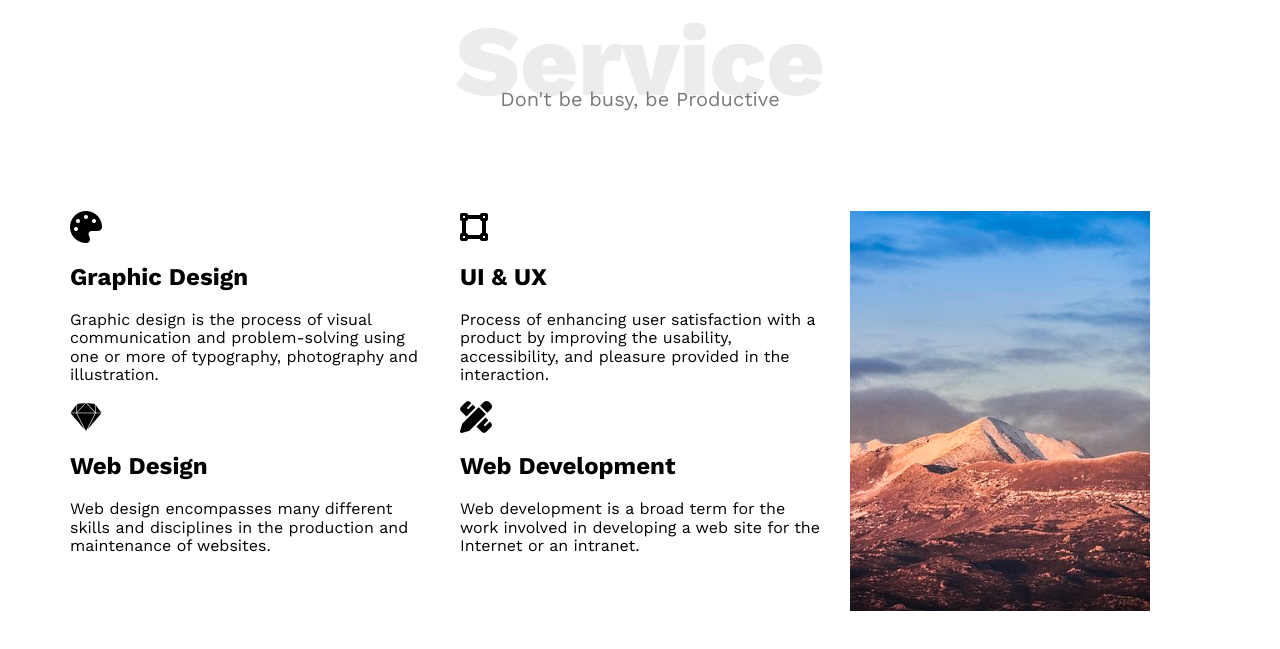
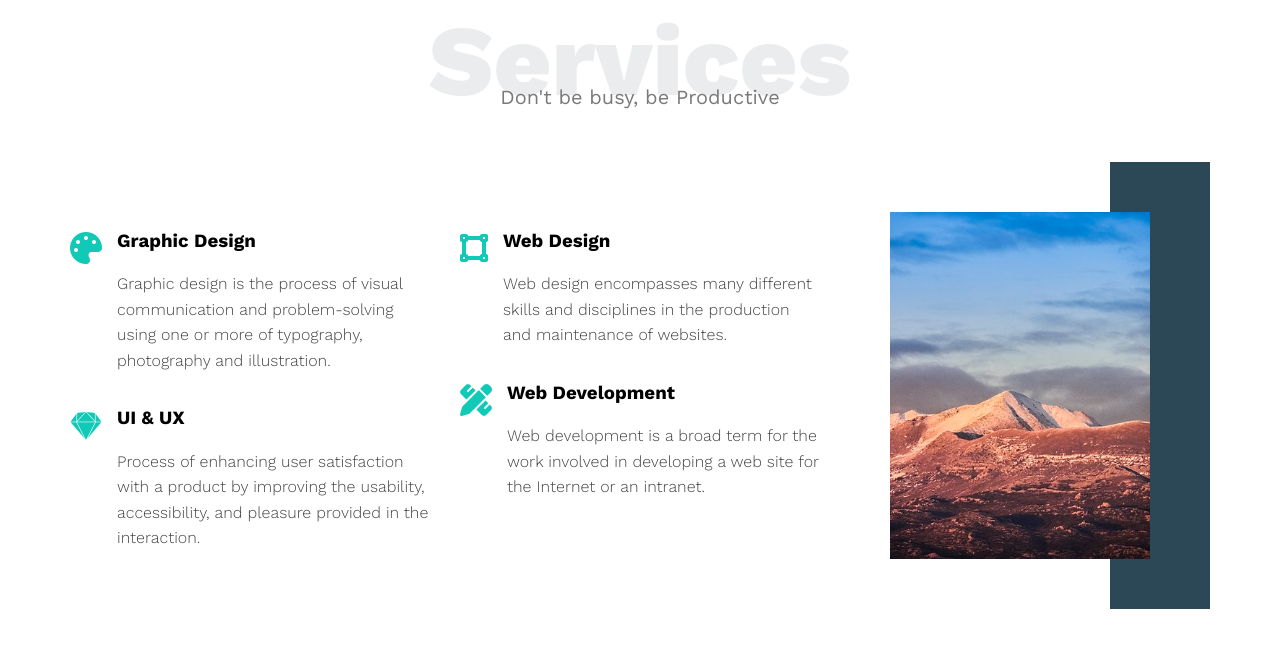
Before and after one commit to ZiadMasoud/Templet-1, a plain HTML site: page index.html in a window 1280 px wide. Shown: the part 1267-1916 px from the top of the page. After the commit the page ends 1894 px from the top, so only its background shows below. Drawn offline with nearby package versions, Linux system fonts and the light colour scheme.

Commit message:
Service sec. finished

```diff
--- a/Css/Leon.css
+++ b/Css/Leon.css
@@ -172,10 +172,16 @@ body {
   color: #777777;
   line-height: 1.8;
   font-size: 17px;
+  text-align: center;
 }
+/* Services */
 .services {
   padding-top: var(--section-padding);
   padding-bottom: var(--section-padding);
+}
+.services .service-content .col .morb3-ser i {
+  color: var(--main-color);
+  flex-basis: 60px;
 }
 .services .head-1 h1 {
   text-align: center;
@@ -186,40 +192,67 @@ body {
   margin-bottom: 0;
   margin-top: 0;
 }
+@media (max-width: 767px){
+  .services .service-content .col{
+    flex-direction: column;
+    text-align: center;
+    display: block;
+  }
+}
 .services .head-1 p {
   text-align: center;
   font-weight: 400;
   font-size: 20px;
   line-height: 23px;
   color: rgb(121, 121, 121);
-  margin: -30px 0 0;
+  margin: -36px 0 0;
+  line-height: 1.5;
 }
-.services .image {
+.services .head-1 h3 {
+  margin: 0 0 20px;
+}
+.services .col .image {
   grid-area: 1/3;
+  text-align: center;
+  position: relative;
+  z-index: 1;
+  margin-left: 40px;
 }
 .services .image img {
-  width: 300px;
-  position: relative;
+  width: 260px;
   display: block;
 }
-.services .image img::before {
+.services .service-content .col .image::before {
   content: "";
+  background-color: var(--secondary-color);
   width: 100px;
   height: calc(100% + 100px);
-  background-color: var(--secondary-color);
+  top: -50px;
   position: absolute;
-  top: -50px;
   right: 0;
   z-index: -1;
 }
 .services .service-content {
   display: grid;
   grid-template-columns: repeat(auto-fill, minmax(300px, 1fr));
-  gap: 30px;
+  gap: 30px 30px;
   margin-top: 100px;
 }
-.services .text {
-  display: grid;
-  grid-template-columns: repeat(auto-fill, minmax(150px, 1fr));
-  gap: 30px;
+.services .service-content .morb3-ser {
+  display: flex;
 }
+.services .service-content .morb3-ser i {
+  margin-top: 20px;
+  margin-right: 15px;
+  flex-wrap: wrap;
+}
+.services .service-content .col .morb3-ser .text p {
+  color: rgb(68, 68, 68);
+  font-weight: 300;
+  line-height: 1.6;
+}
+@media (max-width: 1199px) {
+  .services .service-content .col .image {
+    display: none;
+  }
+}
--- a/index.html
+++ b/index.html
@@ -69,34 +69,47 @@
     <div class="services" id="Services">
         <div class="container">
             <div class="head-1">
-                    <h1>Service</h1>
+                <h1>Services</h1>
                 <p>Don't be busy, be Productive</p>
             </div>
             <div class="service-content">
-                    <div class="text-1">
+                <div class="col">
                     <div class="morb3-ser">
                         <i class="fas fa-palette fa-2x"></i>
-                            <h2>Graphic Design</h2>
-                            <p>Graphic design is the process of visual communication and problem-solving using one or more of typography, photography and illustration.</p>
+                        <div class="text">
+                            <h3>Graphic Design</h3>
+                            <p>Graphic design is the process of visual communication and problem-solving using one or
+                                more of typography, photography and illustration.</p>
+                        </div>
                     </div>
                     <div class="morb3-ser">
                         <i class="fab fa-sketch fa-2x"></i>
-                            <h2>Web Design</h2>
-                            <p>Web design encompasses many different skills and disciplines in the production and maintenance of websites.</p>
+                        <div class="text">
+                            <h3>UI & UX</h3>
+                            <p>Process of enhancing user satisfaction with a product by improving the usability,
+                                accessibility, and pleasure provided in the interaction.</p>
                         </div>
                     </div>
-                    <div class="text-2">
+                </div>
+                <div class="col">
                     <div class="morb3-ser">
                         <i class="fas fa-vector-square fa-2x"></i>
-                            <h2>UI & UX</h2>
-                            <p>Process of enhancing user satisfaction with a product by improving the usability, accessibility, and pleasure provided in the interaction.</p>
+                        <div class="text">
+                            <h3>Web Design</h3>
+                            <p>Web design encompasses many different skills and disciplines in the production and
+                                maintenance of websites.</p>
+                        </div>
                     </div>
                     <div class="morb3-ser">
                         <i class="fas fa-pencil-ruler fa-2x"></i>
-                            <h2>Web Development</h2>
-                            <p>Web development is a broad term for the work involved in developing a web site for the Internet or an intranet.</p>
+                        <div class="text">
+                            <h3>Web Development</h3>
+                            <p>Web development is a broad term for the work involved in developing a web site for the
+                                Internet or an intranet.</p>
                         </div>
                     </div>
+                </div>
+                <div class="col">
                     <div class="image">
                         <img src="images/services.jpg" alt="">
                     </div>
@@ -104,4 +117,5 @@
             </div>
         </div>
 </body>
+
 </html>
```
Lines whose indentation alone changed are shown as unchanged.
